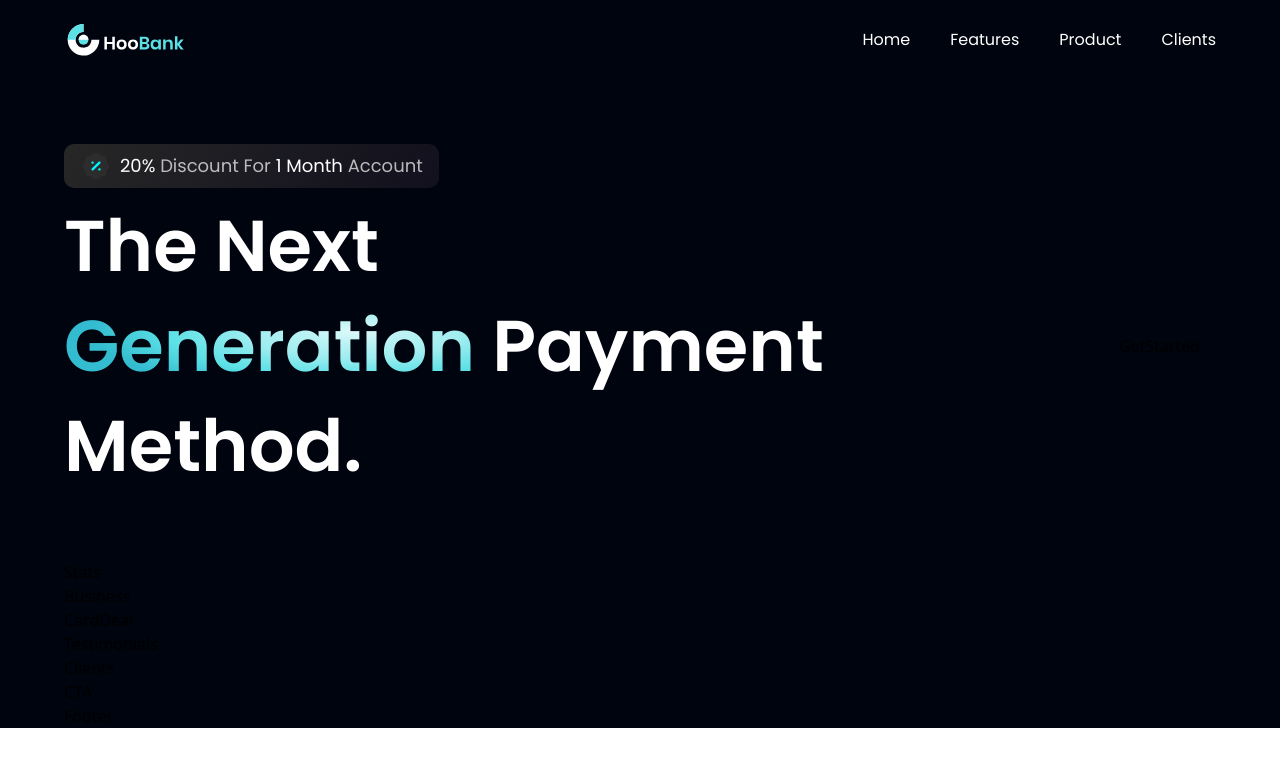
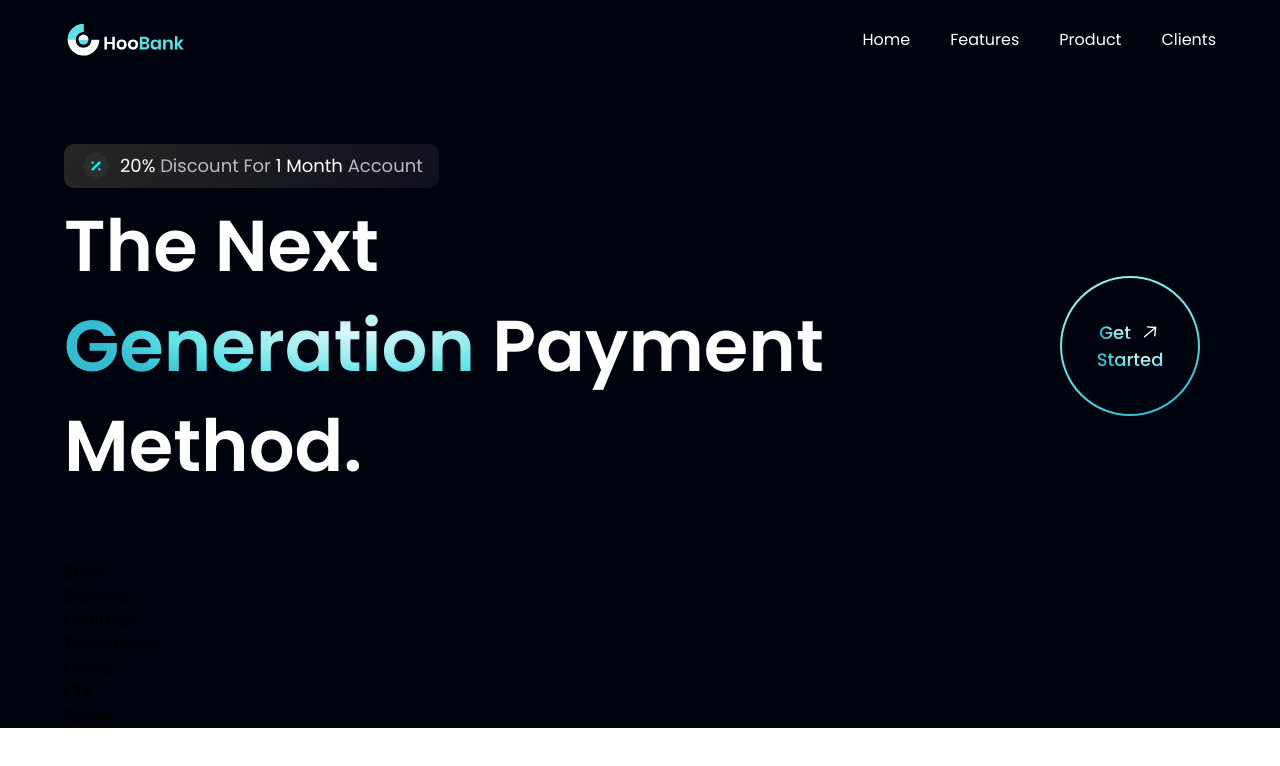
Before and after one commit to CENOSHXAVIER/Bank-ModernApp, a React (Vite) app: page / in a window 1280 px wide. Shown: the top 766 px of the page. Built offline with nearby package versions, Linux system fonts and the light colour scheme.

Commit message:
GetStarted component finished understood some important flexBox concepts understood and noted in notebook .going back to do hero section .Btw Goog job!!!

```diff
--- a/src/components/GetStarted.jsx
+++ b/src/components/GetStarted.jsx
@@ -1,9 +1,28 @@
-import React from 'react'
+import styles from '../style'
+import {arrowUp} from '../assets'
 
-const GetStarted = () => {
-  return (
-    <div>GetStarted</div>
+const GetStarted = () =>  (
+    <div className={`${styles.flexCenter} w-[140px] h-[140px] bg-blue-gradient rounded-full p-[2px] cursor-pointer`}>
+      <div className={`${styles.flexCenter} flex-col bg-primary w-[100%] h-[100%] rounded-full`}>
+
+         {/* Div 1 */}
+         <div className={`${styles.flexCenter} flex-row`}>
+          <p className='font-poppins font-medium text-[18px] leading[23px] mr-2'>
+            <span className='text-gradient'>Get</span>
+          </p>
+          <img src={arrowUp} alt="arrowUp symbol h-[23px] w-[23px] object-contain" />
+         </div>
+
+         {/* Div 2 */}
+         <div>
+         <p className='font-poppins font-medium text-[18px] leading[23px]'>
+            <span className='text-gradient'>Started</span>
+          </p>
+         </div>
+
+      </div>
+    </div>
   )
-}
+
 
 export default GetStarted
```
